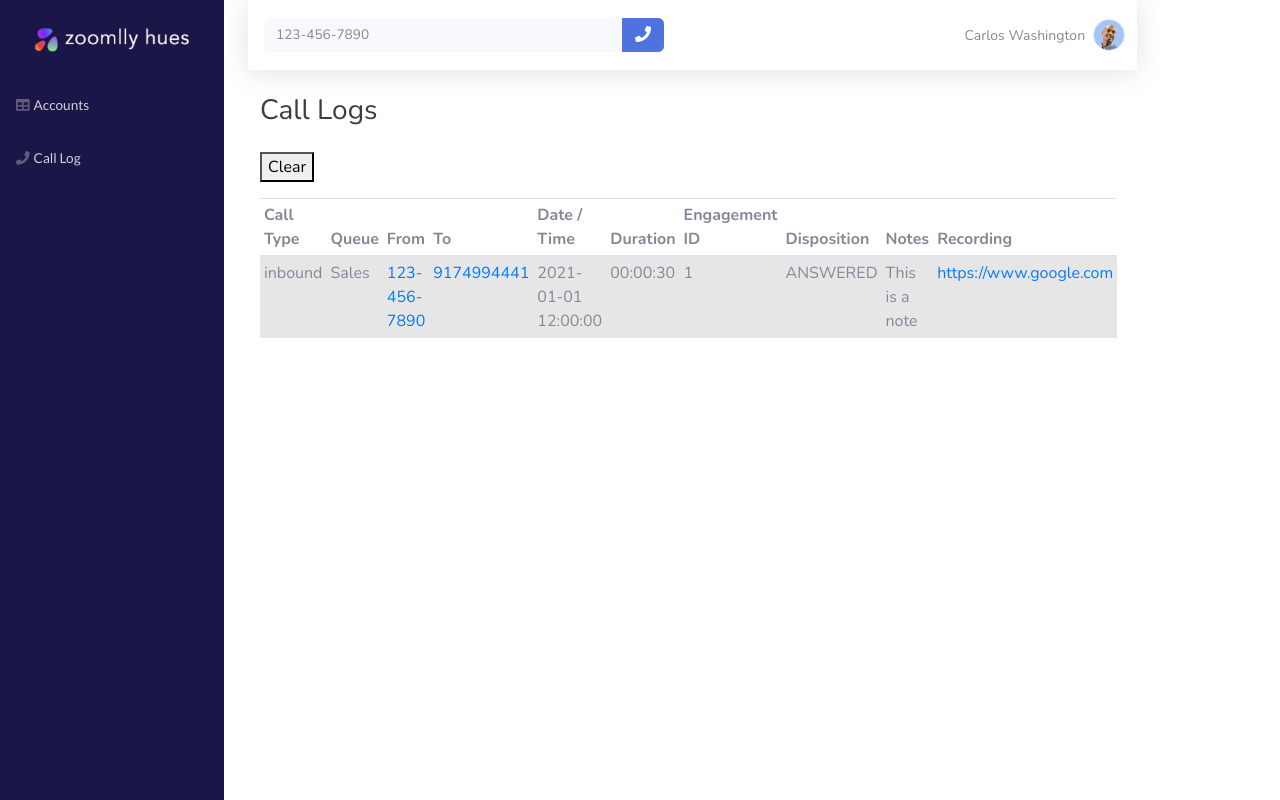
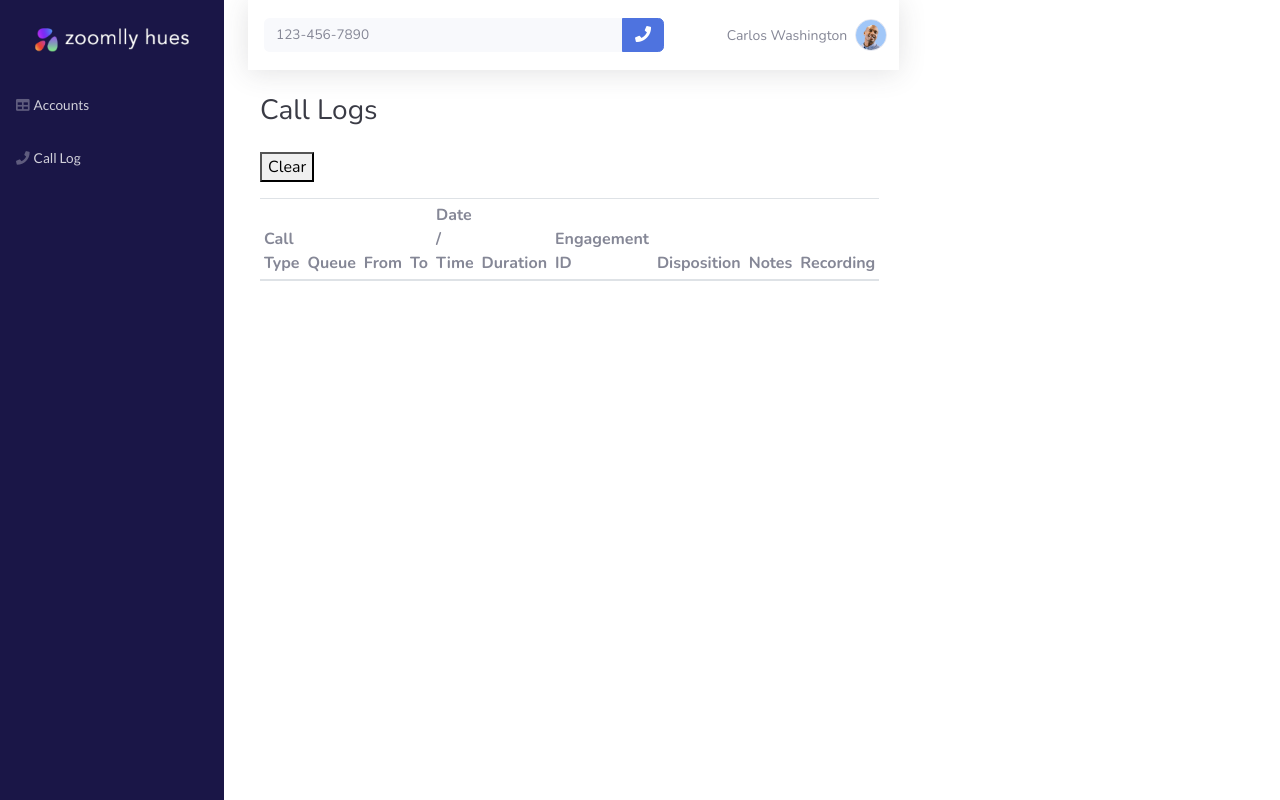
Before and after one commit to just-zoomit/zcc-smart-embed-phone, a React (Vite) app: page /call-log in a window 1280 px wide. Built offline with nearby package versions, Linux system fonts and the light colour scheme.

Commit message:
Updaed CallLog

```diff
--- a/src/components/MainSection/callLogs.tsx
+++ b/src/components/MainSection/callLogs.tsx
@@ -1,8 +1,13 @@
-import React, { useState } from "react";
+import React, { useState, useEffect } from "react";
 import "./callLogs.css";
-import { recentCalls } from "../../fakeData"; // Import the sample data
+import { getItem, setItem, removeItem} from "../storageUtil";
 
-const CallLogs = ({ clearCallLogs, expanded }) => {
+// import { recentCalls } from "../../fakeData"; // Import the sample data
+
+const CallLogs = ({  expanded }) => {
+
+  const [recentCalls, setRecentCalls] = useState([]);
+
   const onMakeCall = (phone) => {
     const iframe = window.frames["zoom-embeddable-phone-iframe"];
 
@@ -36,10 +41,37 @@ const CallLogs = ({ clearCallLogs, expanded }) => {
     }
   };
 
+  useEffect(() => {
+    // Fetch call logs data from local storage when the component mounts
+    const storedCallLogs = getItem("phoneCallLog");
+    if (storedCallLogs) {
+      console.log("Stored call logs", storedCallLogs.objectRecord.callType);
+      console.log("Stored call logs", storedCallLogs.engagementId);
+
+      const mergedObject = {
+        engagementId: storedCallLogs.engagementId, // Add engagementId property
+        ...storedCallLogs.objectRecord, // Spread the properties of objectRecord
+      };
+      setRecentCalls([mergedObject]); // Make sure to put the merged object in an array
+      console.log("Stored call logs", recentCalls);
+    }
+  }, []);
+
+
+  const clearCallLogs = () => {
+    // Clear call logs in state and local storage
+    console.log("Clearing call logs, recentCalls", recentCalls);
+  };
+
+
   const getRecordingURL = (engagementId) => {
     // Implement your getRecordingURL method
+    const recordingURL = getItem(engagementId);
+    console.log("URL", recordingURL);
+    setRecentCalls(recordingURL)
     console.log("Getting recording URL for engagement ID", engagementId);
   };
+
 
   return (
     <div className={` ${expanded ? "col-lg-9" : "container-fluid"}`}>
@@ -62,41 +94,46 @@ const CallLogs = ({ clearCallLogs, expanded }) => {
                 <th>Recording</th>
               </tr>
             </thead>
-            <tbody>
+            {/* <tbody>
+
   {recentCalls.map((call) => (
     <tr key={call.engagementId}>
-                  <td>{call.callType}</td>
-                  <td>{call.queue}</td>
+      <td>{call.objectRecord ? call.objectRecord.callType : ""}</td>
+      <td>{call.objectRecord ? call.objectRecord.callQueue : ""}</td>
       <td>
-                    {call.callType === "chat" ? (
-                      <p>{call.fromNumber}</p>
+        {call.objectRecord && call.objectRecord.callType === "chat" ? (
+          <p>{call.objectRecord.fromNumber}</p>
         ) : (
-                      <a onClick={() => onMakeCall(call.toNumber)} href="#">
-                        {call.fromNumber}
+          <a onClick={() => onMakeCall(call.to)} href="#">
+            {call.from}
           </a>
         )}
       </td>
       <td>
-                    {call.callType === "chat" ? (
-                      <p>{call.toNumber}</p>
+        {call.objectRecord && call.objectRecord.callType === "chat" ? (
+          <p>{call.to}</p>
         ) : (
-                      <a onClick={() => onMakeCall(call.toNumber)} href="#">
-                        {call.toNumber}
+          <a onClick={() => onMakeCall(call.to)} href="#">
+            {call.to}
           </a>
         )}
       </td>
-                  <td>{call.timestamp}</td>
-                  <td>{call.duration}</td>
-                  <td>{call.engagementId}</td>
-                  <td>{call.dispositionCode}</td>
-                  <td>{call.notes}</td>
+
+      <td>
+        {call.objectRecord ? call.objectRecord.wrapUpTimeDuration : ""}
+      </td>
+      <td>
+        {call.engagementId ? call.engagementId : ""}
+      </td>
+      <td>{call.objectRecord.dispositionCode}</td>
+      <td>{call.objectRecord.notes}</td>
       <td>
         {call.recordingURL ? (
           <a
-                        onClick={() => getRecordingURL(call.engagementId)}
+            onClick={() => getRecordingURL(call.objectRecord.engagementId)}
             href="#"
           >
-                        {call.callType !== "chat"
+            {call.objectRecord.callType !== "chat"
               ? call.recordingURL
               : "download"}
           </a>
@@ -106,7 +143,7 @@ const CallLogs = ({ clearCallLogs, expanded }) => {
       </td>
     </tr>
   ))}
-            </tbody>
+</tbody> */}
           </table>
         </div>
       </div>
--- a/src/components/SideDrawer/eventHandlers.js
+++ b/src/components/SideDrawer/eventHandlers.js
@@ -1,4 +1,4 @@
-import { setItem } from '../storageUtil';
+import { setItem } from "../storageUtil";
 
 export function processZccInitConfigRequest(event) {
   // Handle 'zcc-init-config-request' event here
@@ -7,11 +7,12 @@ export function processZccInitConfigRequest(event) {
 
 export function processZccContactSearchEvent(event) {
   // Handle 'zcc-contact-search-event' event here
-    console.log("2. zcc-contact-search-event received", event);
+  // console.log("2. zcc-contact-search-event received", event);
 }
 
 export function processZccIncomingPhoneRequest(event) {
   // Handle 'zcc-incomingPhone-request' event here
+  setItem("incomingCall", event);
   console.log("3. zcc-incomingPhone-request received", event);
 }
 
@@ -22,6 +23,7 @@ export function processZccInitConfigRequest(event) {
 
 export function processZccCallRinging(event) {
   // Handle 'zcc-call-ringing' event here
+  setItem("callRinging", event);
   console.log("5. zcc-call-ringing received", event);
 }
 
@@ -38,14 +40,14 @@ export function processZccInitConfigRequest(event) {
 export function processZccZallConnectedEvent(event) {
   // Handle 'zcc-call-connected' event here
 
-    setItem('callConnectedReceived', event);
+  setItem("callConnectedReceived", event);
   console.log("8. zcc-call-connected received", event);
 }
 
 export function processZccPhoneCallLog(event) {
   // Handle 'zcc-phone-call-log' event here
 
-    setItem('phoneCallLog', event);
+  setItem("phoneCallLog", event);
   console.log("9. zcc-phone-call-log received", event);
 }
 
@@ -56,7 +58,7 @@ export function processZccInitConfigRequest(event) {
 
 export function processZccCallRecording(event) {
   // Handle 'callRecording' event here
-    setItem('callRecording', event);
+  setItem("callRecording", event);
 
   console.log("11. zcc-call-recording received", event);
 }
```
Lines whose indentation alone changed are shown as unchanged.
